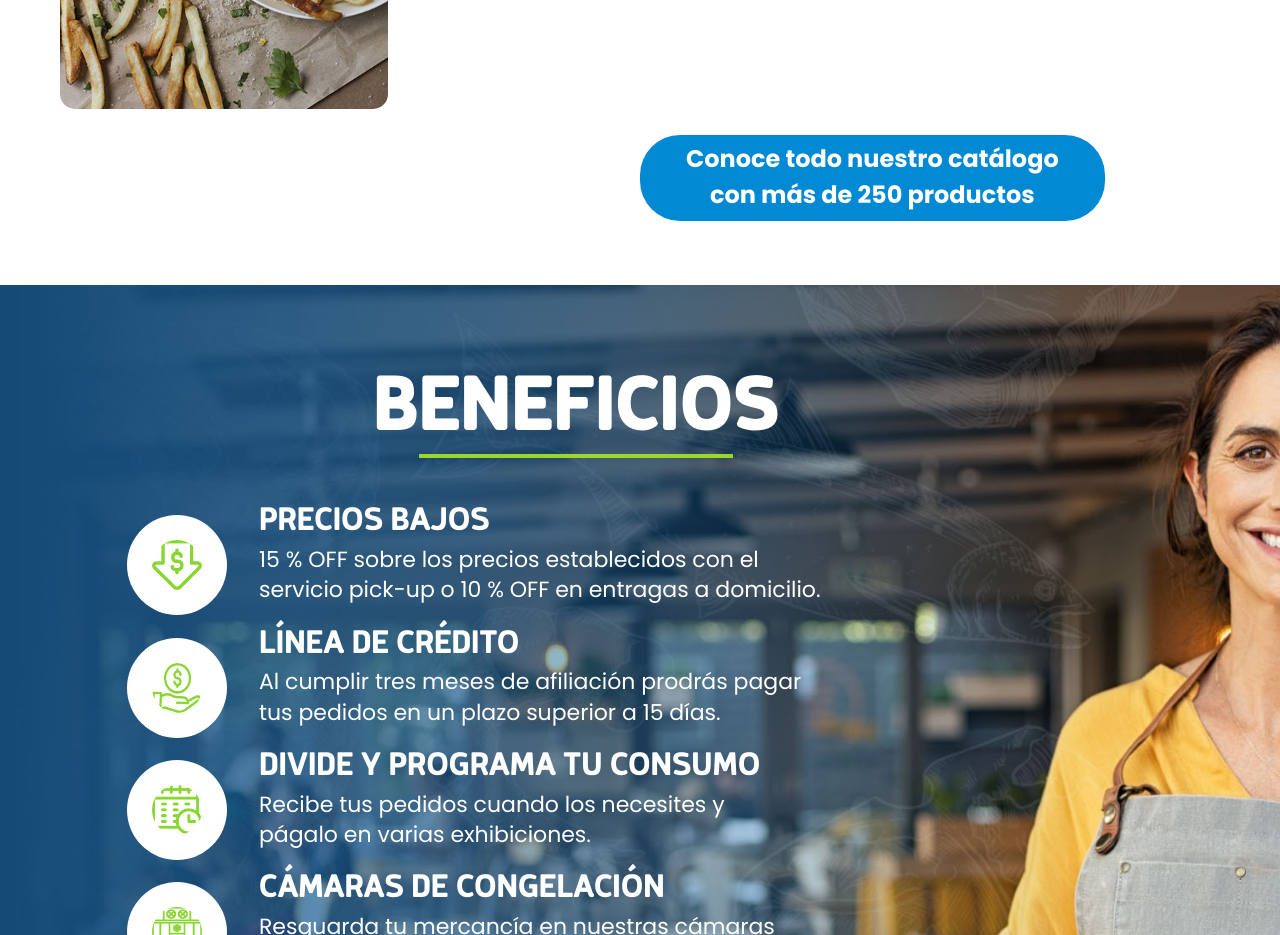
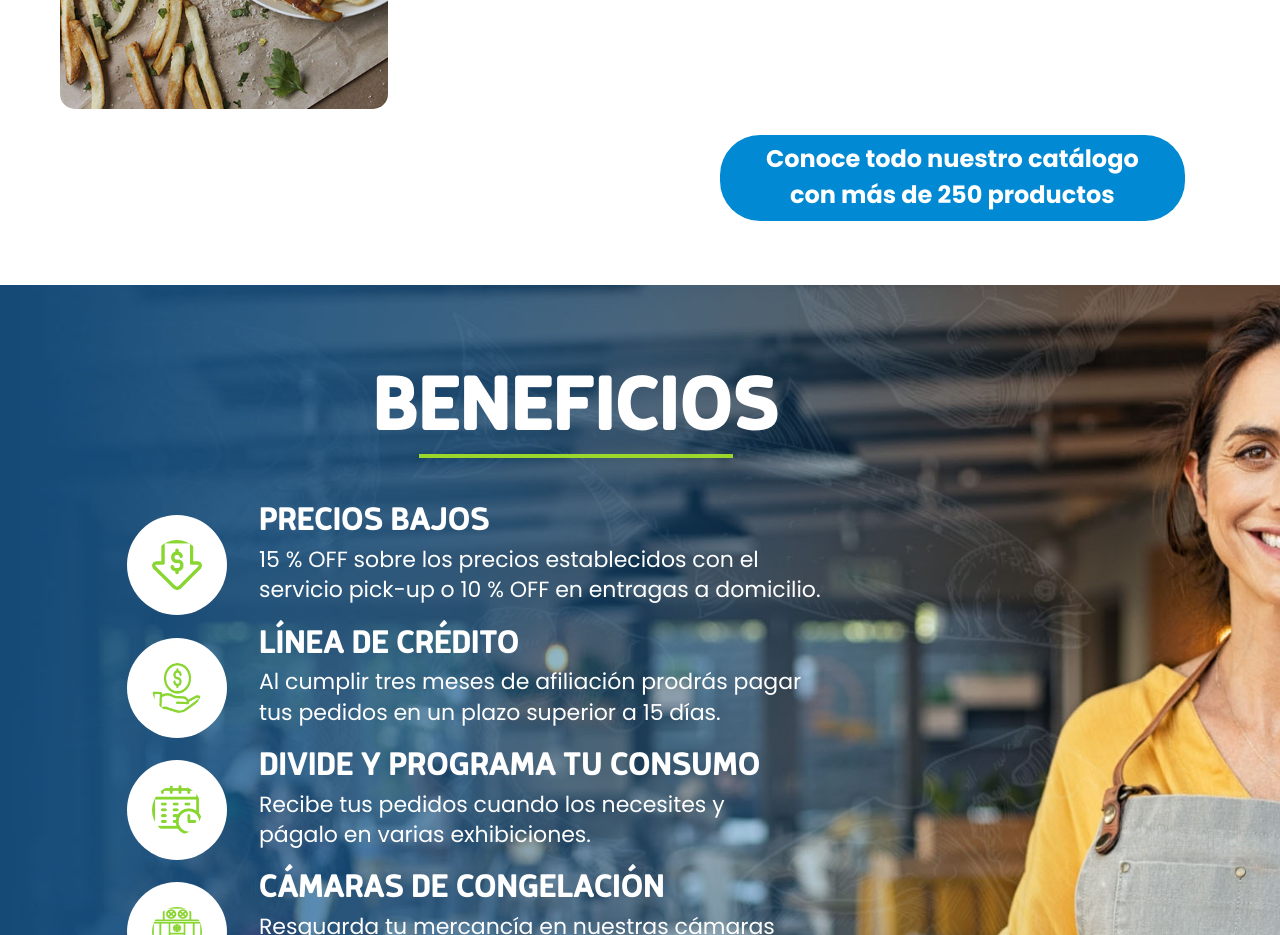
Before and after one commit to LiliF22/mayoreo, a website built with Parcel: page index.html in a window 1280 px wide. Shown: the part 4740-5675 px from the top of the page. Built offline with nearby package versions, Linux system fonts and the light colour scheme.

Commit message:
Modificando button

```diff
--- a/css/main.scss
+++ b/css/main.scss
@@ -3,6 +3,7 @@
 @import "fonts";
 
 /*Header*/
+$green: #a4e127ed;
 
 header{
 
@@ -207,10 +208,17 @@ header{
     color: #ffffff;
     padding-left: 45px;
     padding-right: 45px;
-    margin-left: 40rem;
+    margin-left: 45rem;
     margin-top: 1rem;
     margin-bottom: 4rem;
     border-radius: 40px;
+    transition: all .5s ease-in-out;
+    &.link {
+      &:hover,&:focus{
+        background-color: $green;
+        color: #ffffff;
+      }
+    }
 
 
   }
--- a/index.html
+++ b/index.html
@@ -188,7 +188,7 @@
     </div>
   </div>
   <div>
-    <a class="btn" href="https://menita.com/" role="button">
+    <a class="btn link" href="https://menita.com/" role="button">
       Conoce todo nuestro catálogo<br>
       con más de 250 productos
     </a>
```
Also changed, not shown: css/main.css, 1 other file.
